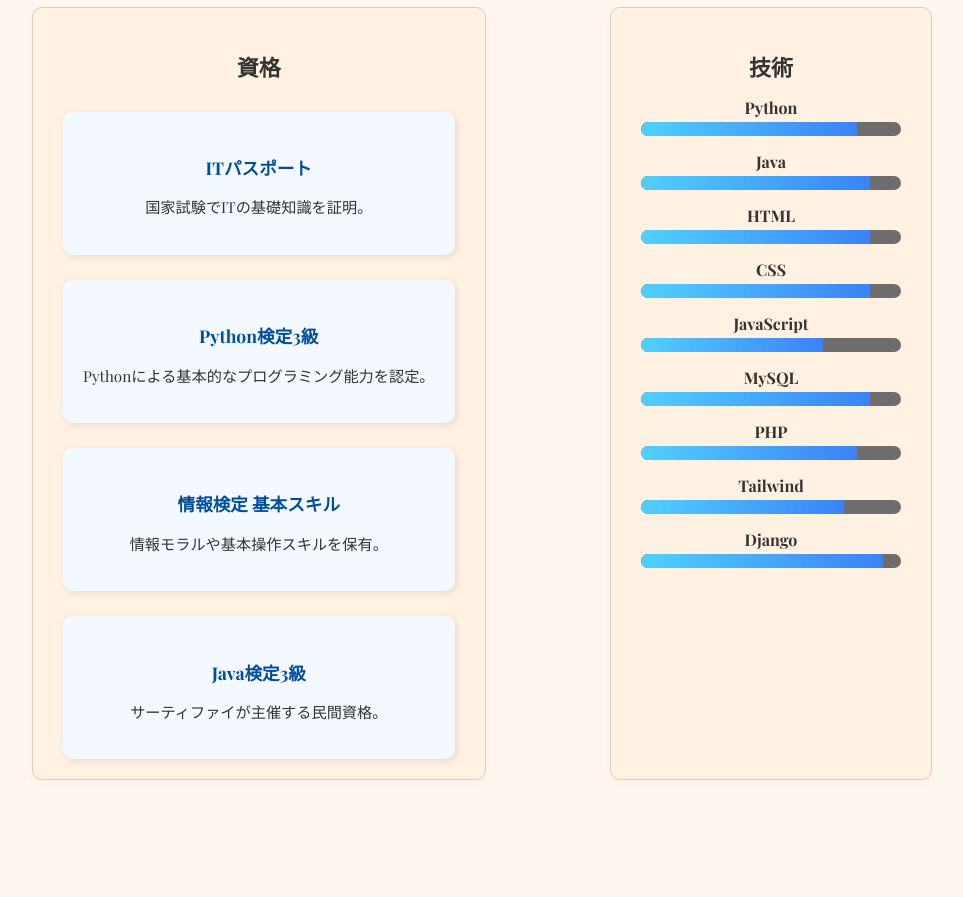
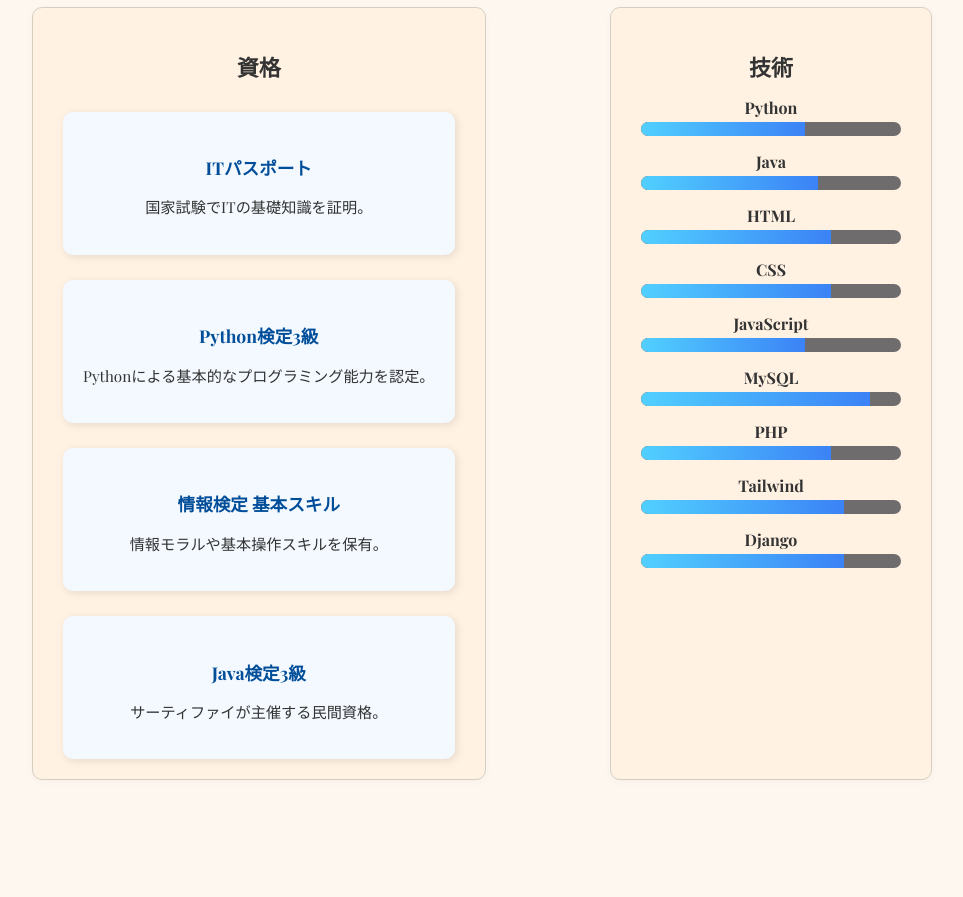
Before and after one commit to maca-11/PORTFOLIO, a plain HTML site: page main/html/profile.html in a window 1280 px wide. Shown: the part 1180-2077 px from the top of the page, without its empty margins (158-1121 px from the left). Drawn offline with nearby package versions, Linux system fonts and the light colour scheme; a web font is replaced by a local one.

Commit message:
詳細変更

```diff
--- a/main/html/profile.html
+++ b/main/html/profile.html
@@ -67,32 +67,32 @@
                         <div class="skill-bar">
                             <label>Python</label>
                             <div class="bar">
-                                <div class="fill" style="width: 80%;"></div>
+                                <div class="fill" style="width: 60%;"></div>
                             </div>
                         </div>
                         <div class="skill-bar">
                             <label>Java</label>
                             <div class="bar">
-                                <div class="fill" style="width: 85%;"></div>
+                                <div class="fill" style="width: 65%;"></div>
                             </div>
                         </div>
                         <!-- 他のスキルも同様に -->
                         <div class="skill-bar">
                             <label>HTML</label>
                             <div class="bar">
-                                <div class="fill" style="width: 85%;"></div>
+                                <div class="fill" style="width: 70%;"></div>
                             </div>
                         </div>
                         <div class="skill-bar">
                             <label>CSS</label>
                             <div class="bar">
-                                <div class="fill" style="width: 85%;"></div>
+                                <div class="fill" style="width: 70%;"></div>
                             </div>
                         </div>
                         <div class="skill-bar">
                             <label>JavaScript</label>
                             <div class="bar">
-                                <div class="fill" style="width: 67%;"></div>
+                                <div class="fill" style="width: 60%;"></div>
                             </div>
                         </div>
                         <div class="skill-bar">
@@ -104,7 +104,7 @@
                         <div class="skill-bar">
                             <label>PHP</label>
                             <div class="bar">
-                                <div class="fill" style="width: 80%;"></div>
+                                <div class="fill" style="width: 70%;"></div>
                             </div>
                         </div>
                         <div class="skill-bar">
@@ -116,7 +116,7 @@
                         <div class="skill-bar">
                             <label>Django</label>
                             <div class="bar">
-                                <div class="fill" style="width: 90%;"></div>
+                                <div class="fill" style="width: 75%;"></div>
                             </div>
                         </div>
                     </div>
```
Also changed, not shown: main/html/hatiman.html (+1 -1 lines), main/html/typing_game.html (+1 -1 lines).
